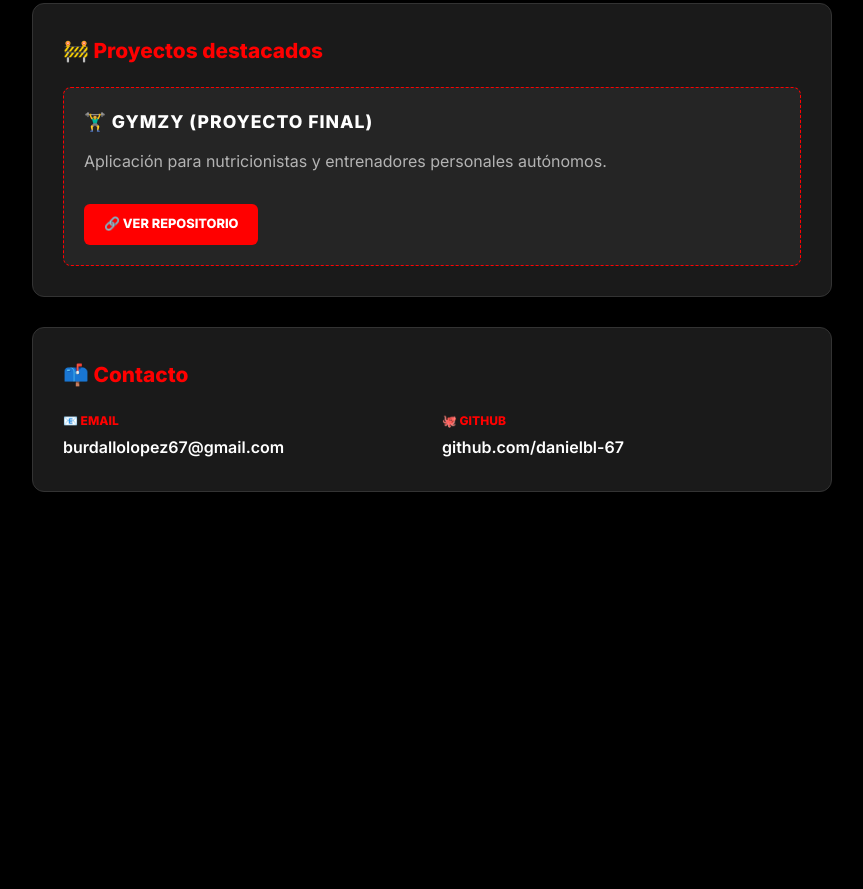
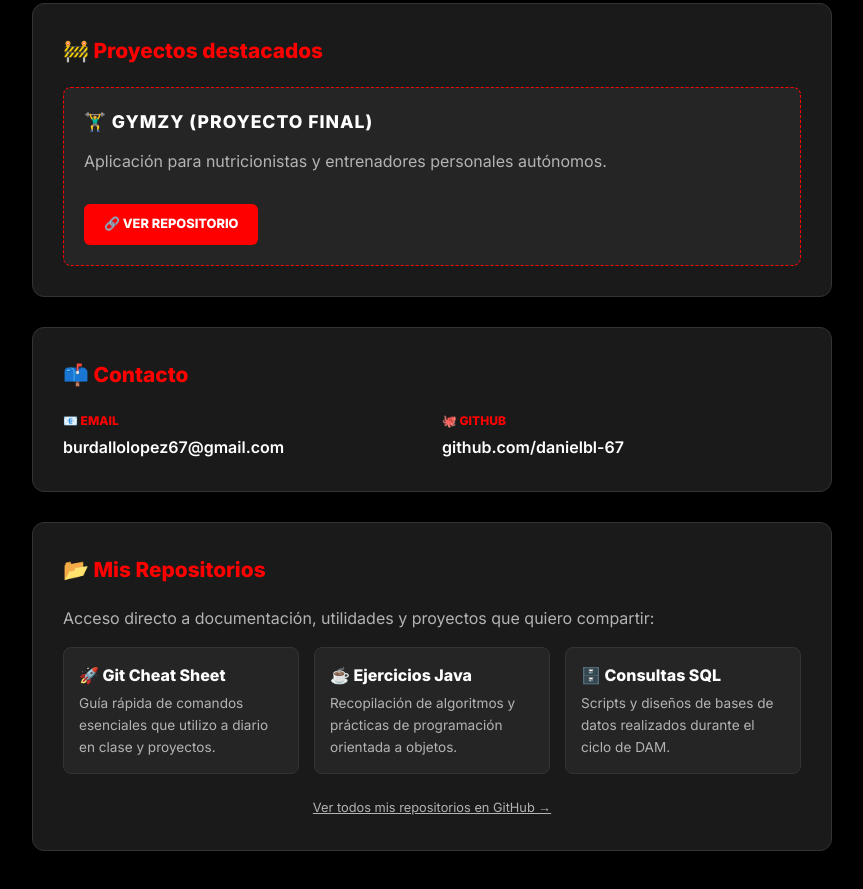
Before and after one commit to danielbl-67/danielbl-67.github.io, a plain HTML site: page index.html in a window 1280 px wide. Shown: the part 1060-1949 px from the top of the page, without its empty margins (208-1071 px from the left). Before the commit the page ends 1622 px from the top, so only its background shows below. Drawn offline with Linux system fonts and the light colour scheme.

Commit message:
Add section for showcasing repositories
Added a new section to showcase repositories with links and descriptions.

```diff
--- a/index.html
+++ b/index.html
@@ -212,6 +212,34 @@
             </div>
         </section>
 
+        <section class="animate delay-2">
+    <h2>📂 Mis Repositorios</h2>
+    <p>Acceso directo a documentación, utilidades y proyectos que quiero compartir:</p>
+
+    <div class="repo-grid">
+        <a href="./git/" class="repo-card">
+            <h4>🚀 Git Cheat Sheet</h4>
+            <p>Guía rápida de comandos esenciales que utilizo a diario en clase y proyectos.</p>
+        </a>
+
+        <a href="https://github.com/danielbl-67/EJERCICIOS-JAVA" target="_blank" class="repo-card">
+            <h4>☕ Ejercicios Java</h4>
+            <p>Recopilación de algoritmos y prácticas de programación orientada a objetos.</p>
+        </a>
+
+        <a href="https://github.com/danielbl-67/BBDD-SQL" target="_blank" class="repo-card">
+            <h4>🗄️ Consultas SQL</h4>
+            <p>Scripts y diseños de bases de datos realizados durante el ciclo de DAM.</p>
+        </a>
+    </div>
+
+    <div style="text-align: center; margin-top: 20px;">
+        <a href="https://github.com/danielbl-67?tab=repositories" target="_blank" style="color: var(--text-secondary); font-size: 0.8rem; text-decoration: underline;">
+            Ver todos mis repositorios en GitHub →
+        </a>
+    </div>
+
+</section>
     </div>
 
 </body>
```
